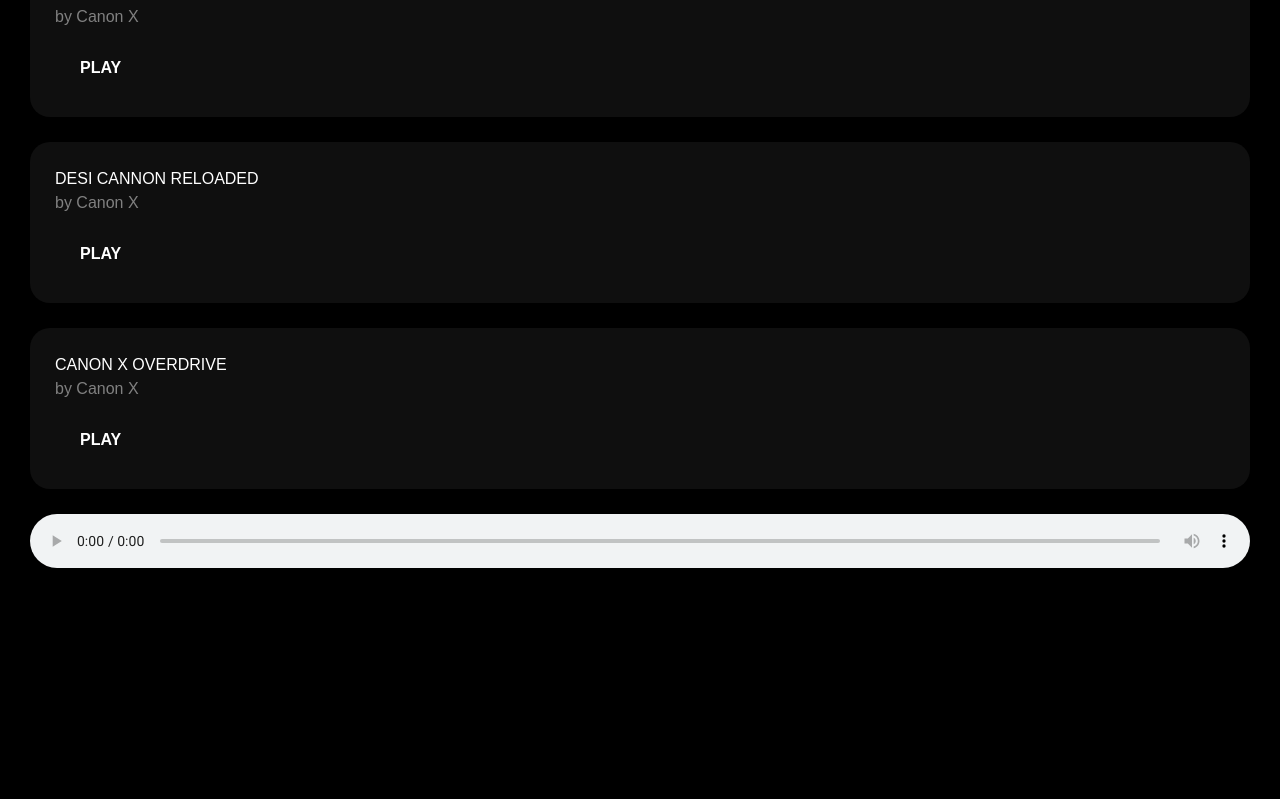
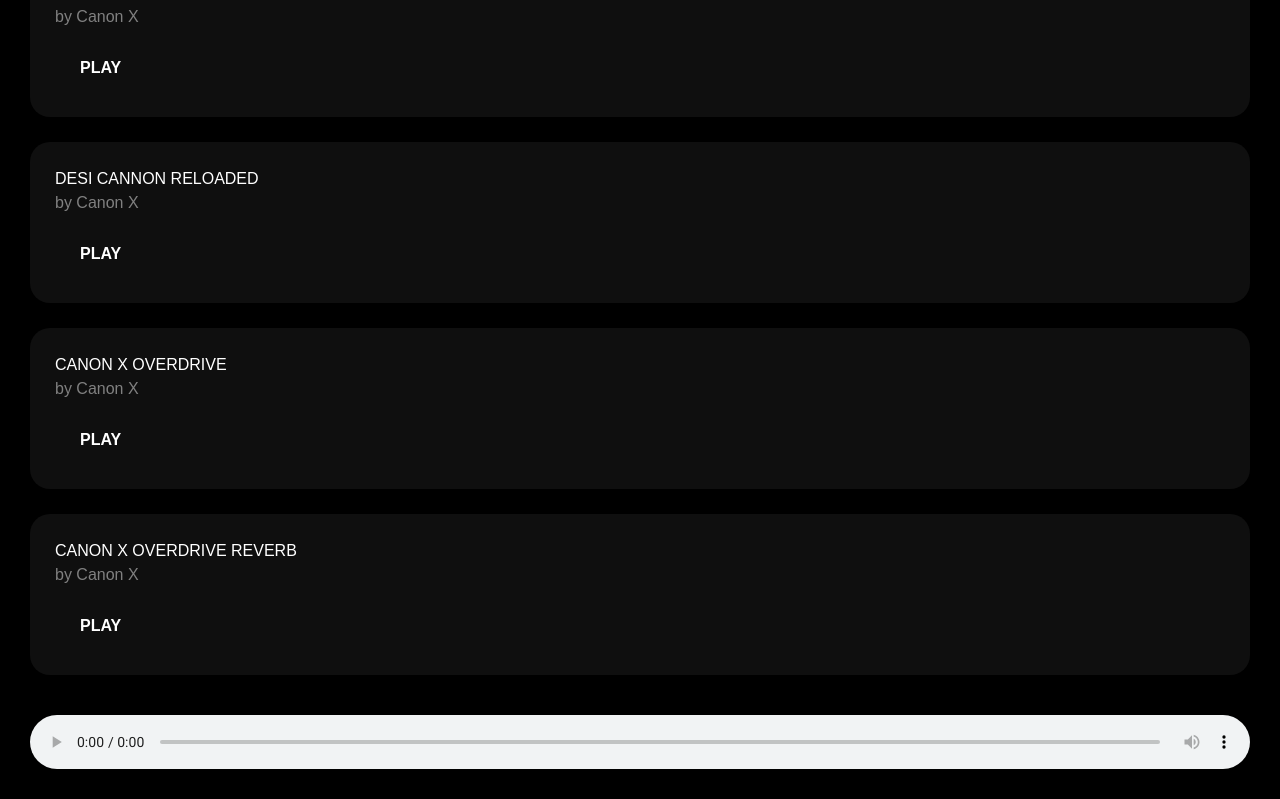
Before and after one commit to atharvashukla1703-wq/Crimson-Beat-Stream, a React (Vite) app: page / in a window 1280 px wide. Shown: the part 414-1213 px from the top of the page. Before the commit the page ends 1012 px from the top, so only its background shows below. Built offline with nearby package versions, Linux system fonts and the light colour scheme; the HTML template or start-up script is replaced by a standard one; a web font is replaced by a local one.

Commit message:
Refactor playSong for async playback and update file paths
Updated playSong function to handle audio playback errors and modified song file paths.

```diff
--- a/src/App.tsx
+++ b/src/App.tsx
@@ -4,10 +4,15 @@ import "./index.css";
 export default function App() {
   const audioRef = useRef<HTMLAudioElement | null>(null);
 
-  const playSong = (song: string) => {
+  const playSong = async (song: string) => {
     if (audioRef.current) {
       audioRef.current.src = song;
-      audioRef.current.play();
+
+      try {
+        await audioRef.current.play();
+      } catch (error) {
+        console.log("Audio error:", error);
+      }
     }
   };
 
@@ -15,22 +20,27 @@ export default function App() {
     {
       title: "BLACKOUT",
       artist: "Canon X",
-      file: "/songs/Blackout.mp3",
+      file: "/blackout.mp3",
     },
     {
       title: "BLACKOUT STREET",
       artist: "Canon X",
-      file: "/songs/blackoutstreet.mp3.mp3",
+      file: "/blackoutstreet.mp3.mp3",
     },
     {
       title: "DESI CANNON RELOADED",
       artist: "Canon X",
-      file: "/songs/Desi Cannon Reloaded.mp3",
+      file: "/desicannonreloaded.mp3",
     },
     {
       title: "CANON X OVERDRIVE",
       artist: "Canon X",
-      file: "/songs/Canon X Overdrive.mp3",
+      file: "/canonxoverdrive.mp3",
+    },
+    {
+      title: "CANON X OVERDRIVE REVERB",
+      artist: "Canon X",
+      file: "/canonxoverdrivereverb.mp3",
     },
   ];
 
@@ -80,7 +90,14 @@ export default function App() {
         </div>
       ))}
 
-      <audio ref={audioRef} controls style={{ width: "100%" }} />
+      <audio
+        ref={audioRef}
+        controls
+        style={{
+          width: "100%",
+          marginTop: "40px",
+        }}
+      />
     </div>
   );
 }
```
